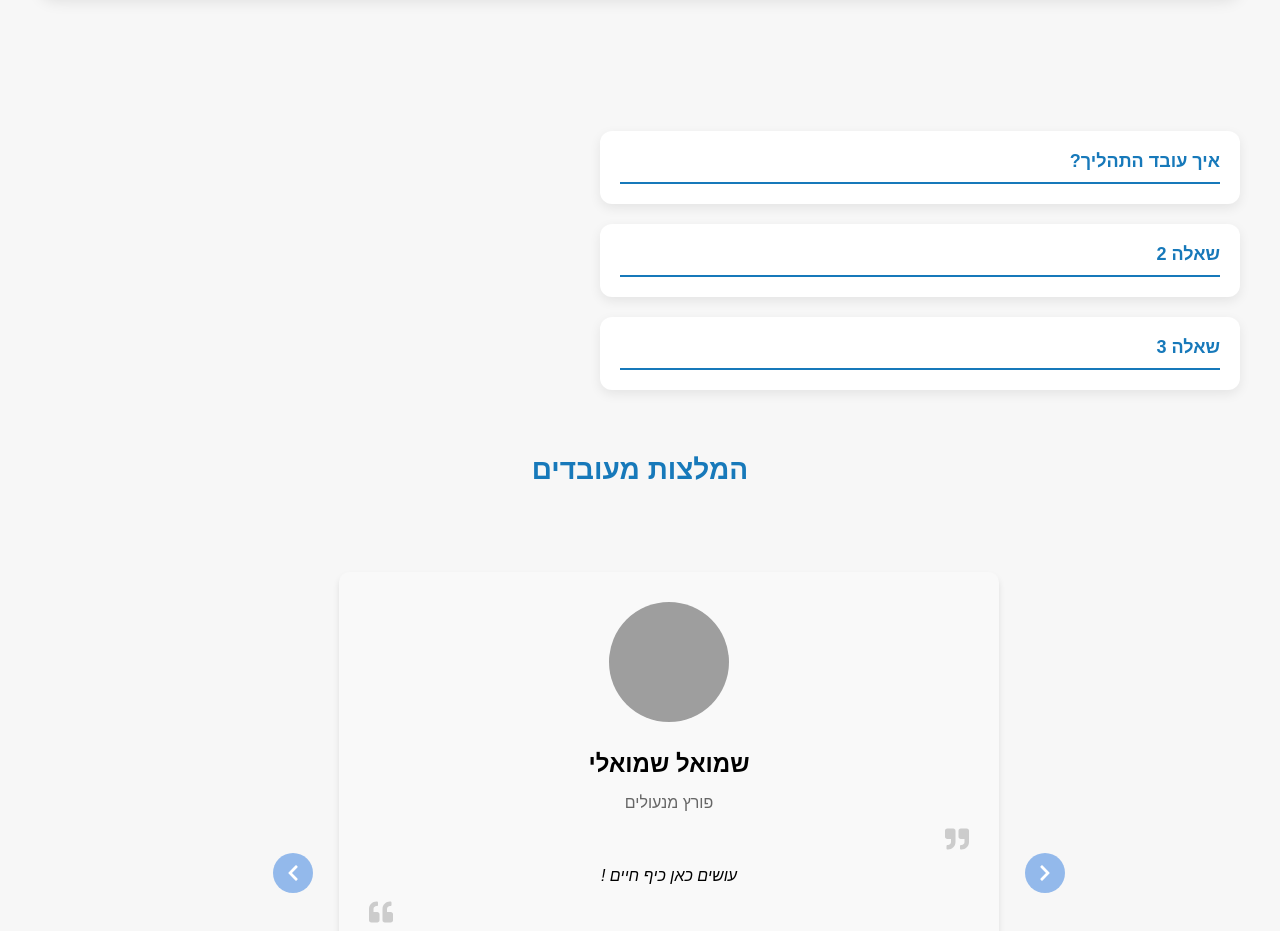
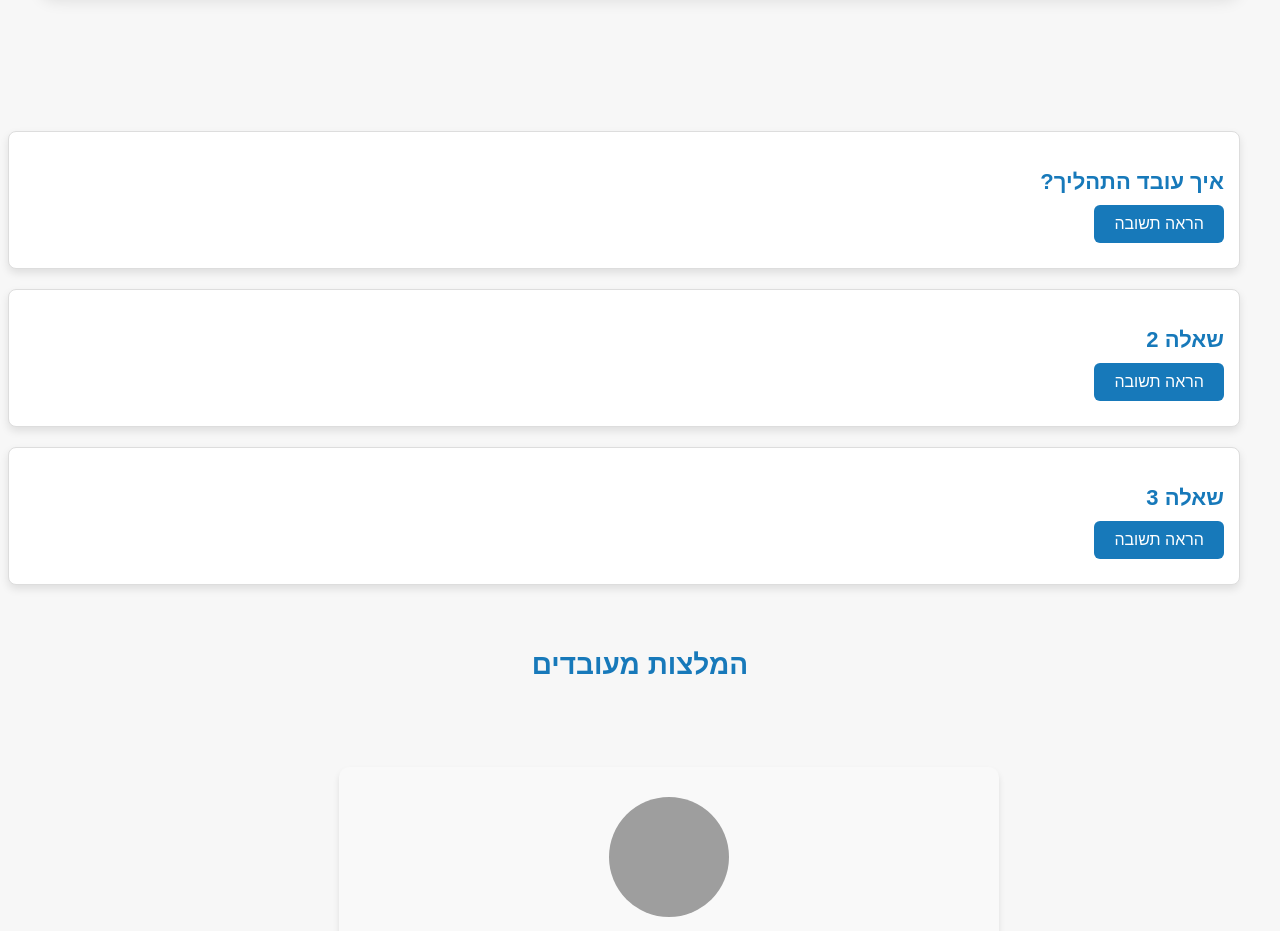
Before and after one commit to RafiGabizon/Re-pro, a React (Create React App) app: page / in a window 1280 px wide. Shown: the part 2140-3071 px from the top of the page. Built offline with nearby package versions, Linux system fonts and the light colour scheme; grey boxes are pictures that could not be loaded; the HTML template or start-up script is replaced by a standard one.

Commit message:
fix Q&A components and page .

```diff
--- a/src/Components/QuestionFrame.js
+++ b/src/Components/QuestionFrame.js
@@ -1,4 +1,3 @@
-// QuestionFrame.js
 import React, { useState } from 'react';
 import '../styles/questionFrame.css';
 
@@ -7,23 +6,24 @@ const QuestionFrame = ({ question, answer }) => {
 
   const toggleAnswerVisibility = () => {
     setIsAnswerVisible(!isAnswerVisible);
-    if (!isAnswerVisible) {
-      document.body.style.overflow = 'hidden';
-    } else {
-      document.body.style.overflow = 'auto';
-    }
   };
 
   return (
     <div className="question-frame">
-      <h3 onClick={toggleAnswerVisibility} className="question-text">{question}</h3>
+      <h3 className="question-text">{question}</h3>
+      <button
+        className="toggle-answer-button"
+        onClick={toggleAnswerVisibility}
+        aria-label={isAnswerVisible ? "Hide answer" : "Show answer"}
+      >
+        {isAnswerVisible ? 'הסתר תשובה' : 'הראה תשובה'}
+      </button>
       {isAnswerVisible && (
         <div className="answer-overlay">
           <div className="answer-frame">
             <div className="answer-content">
               <p>{answer}</p>
             </div>
-            <button onClick={toggleAnswerVisibility} className="close-button">סגור</button>
           </div>
         </div>
       )}
--- a/src/pages/Qustion_Ask.js
+++ b/src/pages/Qustion_Ask.js
@@ -1,6 +1,5 @@
 import React, { useState } from 'react';
 import '../styles/questionAsk.css';
-import ContactAdvisor from '../Components/ContactAdvisor';
 
 const QuestionItem = ({ question, answer, isVisible, toggleVisibility }) => (
   <div className="question-answer-pair">
@@ -18,15 +17,11 @@ const QuestionItem = ({ question, answer, isVisible, toggleVisibility }) => (
 
 export default function QuestionAsk() {
   const [visibleAnswer, setVisibleAnswer] = useState(null);
-  const [isContactModalOpen, setIsContactModalOpen] = useState(false);
 
   const toggleAnswerVisibility = (index) => {
     setVisibleAnswer(prevIndex => (prevIndex === index ? null : index));
   };
 
-  const toggleContactModal = () => {
-    setIsContactModalOpen(!isContactModalOpen);
-  };
 
   const questionsAndAnswers = [
     { question: "איך עובד התהליך?", answer: "תשובה 1" },
@@ -54,17 +49,8 @@ export default function QuestionAsk() {
           <p>השארת פרטים וקישורים</p>
           <div className="newsletter-social">
             <p>הרשמה לניוזלטר</p>
-            <p>קישור לרשתות חברתיות</p>
           </div>
         </div>
-        <button
-          className="consultant-button"
-          onClick={toggleContactModal}
-          aria-label="Contact career advisor"
-        >
-          פנייה ליועץ תעסוקתי
-        </button>
-        <ContactAdvisor isOpen={isContactModalOpen} onClose={toggleContactModal} />
       </main>
     </div>
   );
--- a/src/styles/questionFrame.css
+++ b/src/styles/questionFrame.css
@@ -1,119 +1,73 @@
-/* styles/questionFrame.css */
 
 .questions-container {
-    display: flex;
-    flex-direction: column;
-    align-items: center;
-    gap: 20px;
-    width: 100%;
+    font-family: Arial, sans-serif;
     padding: 20px;
-}
-
-.question-frame {
-    width: 80%;
-    max-width: 600px;
-    font-family: 'Heebo', Arial, sans-serif;
-    background-color: #ffffff;
-    padding: 20px;
-    margin-bottom: 20px;
-    border-radius: 12px;
-    box-shadow: 0 4px 12px rgba(0, 0, 0, 0.08);
-    cursor: pointer;
-    transition: box-shadow 0.3s ease;
+    background-color: #f5f5f5;
+    color: #333;
     direction: rtl;
     text-align: right;
 }
 
+.question-frame {
+    background-color: #ffffff;
+    border: 1px solid #ddd;
+    border-radius: 8px;
+    padding: 15px;
+    margin-bottom: 20px;
+    box-shadow: 0 4px 8px rgba(0, 0, 0, 0.1);
+    text-align: right;
+    transition: box-shadow 0.3s ease, transform 0.3s ease;
+    cursor: pointer;
+    width: 100%;
+    max-width: none;
+}
+
 .question-frame:hover {
-    box-shadow: 0 6px 16px rgba(0, 0, 0, 0.12);
+    box-shadow: 0 6px 12px rgba(0, 0, 0, 0.15);
+    transform: translateY(-5px);
 }
 
 .question-text {
-    font-size: 18px;
+    font-size: 22px;
+    margin-bottom: 10px;
     color: #1779ba;
-    margin: 0;
-    padding-bottom: 10px;
-    border-bottom: 2px solid #1779ba;
+    font-weight: bold;
+    border-bottom: none;
+    padding-bottom: 0;
 }
 
 .answer-overlay {
-    position: fixed;
-    top: 0;
-    left: 0;
-    right: 0;
-    bottom: 0;
     background-color: rgba(0, 0, 0, 0.5);
-    display: flex;
-    justify-content: center;
-    align-items: center;
-    z-index: 1000;
+    position: relative;
 }
 
 .answer-frame {
     background-color: #ffffff;
-    padding: 30px;
-    border-radius: 12px;
-    box-shadow: 0 10px 30px rgba(0, 0, 0, 0.2);
-    width: 90%;
-    max-width: 600px;
-    max-height: 80vh;
+    padding-top: 9px;
+    width: 100%;
     display: flex;
-    flex-direction: column;
-    position: relative;
-    padding-bottom: 50px;
-    /* מוסיף מרווח בתחתית עבור הכפתור */
 }
 
 .answer-content {
-    font-size: 16px;
-    line-height: 1.6;
-    color: #333;
+    font-size: 18px;
+    color: #666;
     overflow-y: auto;
     max-height: calc(80vh - 120px);
-    margin-bottom: 0;
-    /* מסיר את המרווח התחתון */
-}
-
-.close-button {
-    color: #ffffff;
-    padding: 2px 7px;
-    border-radius: 15px;
-    cursor: pointer;
-    font-size: 10px;
-    position: absolute;
-    bottom: 6%;
-    margin-top: auto;
-    transform: translateX(-80%);
-    transition: background-color 0.3s ease;
-    min-width: 30px;
-    max-width: 70px;
-    max-height: 45px;
+    margin-bottom: 10px;
 }
 
 
 @media (max-width: 768px) {
     .question-frame {
-        width: 90%;
+        padding: 15px;
     }
 
     .question-text {
         font-size: 16px;
     }
 
-    .answer-frame {
-        padding-bottom: 40px;
-        /* מתאים את המרווח בתחתית למסכים קטנים */
-    }
     .answer-content {
         font-size: 14px;
     }
 
-    .close-button {
-        font-size: 11px;
-        padding: 5px 10px;
-        min-width: 50px;
-        /* מתאים את הרוחב המינימלי למסכים קטנים */
-        bottom: 6%;
-        margin-top: auto;
-    }
 }
```
